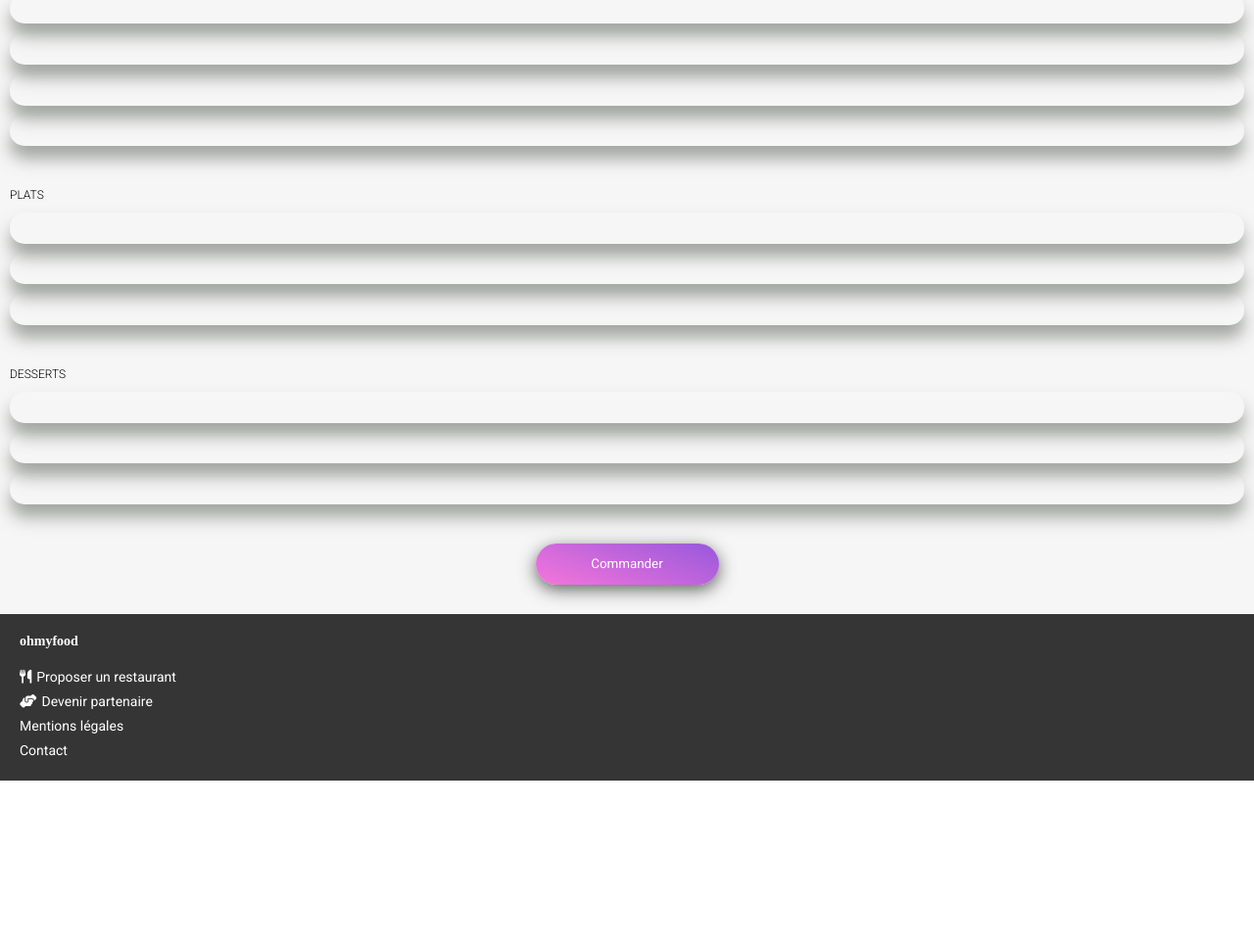
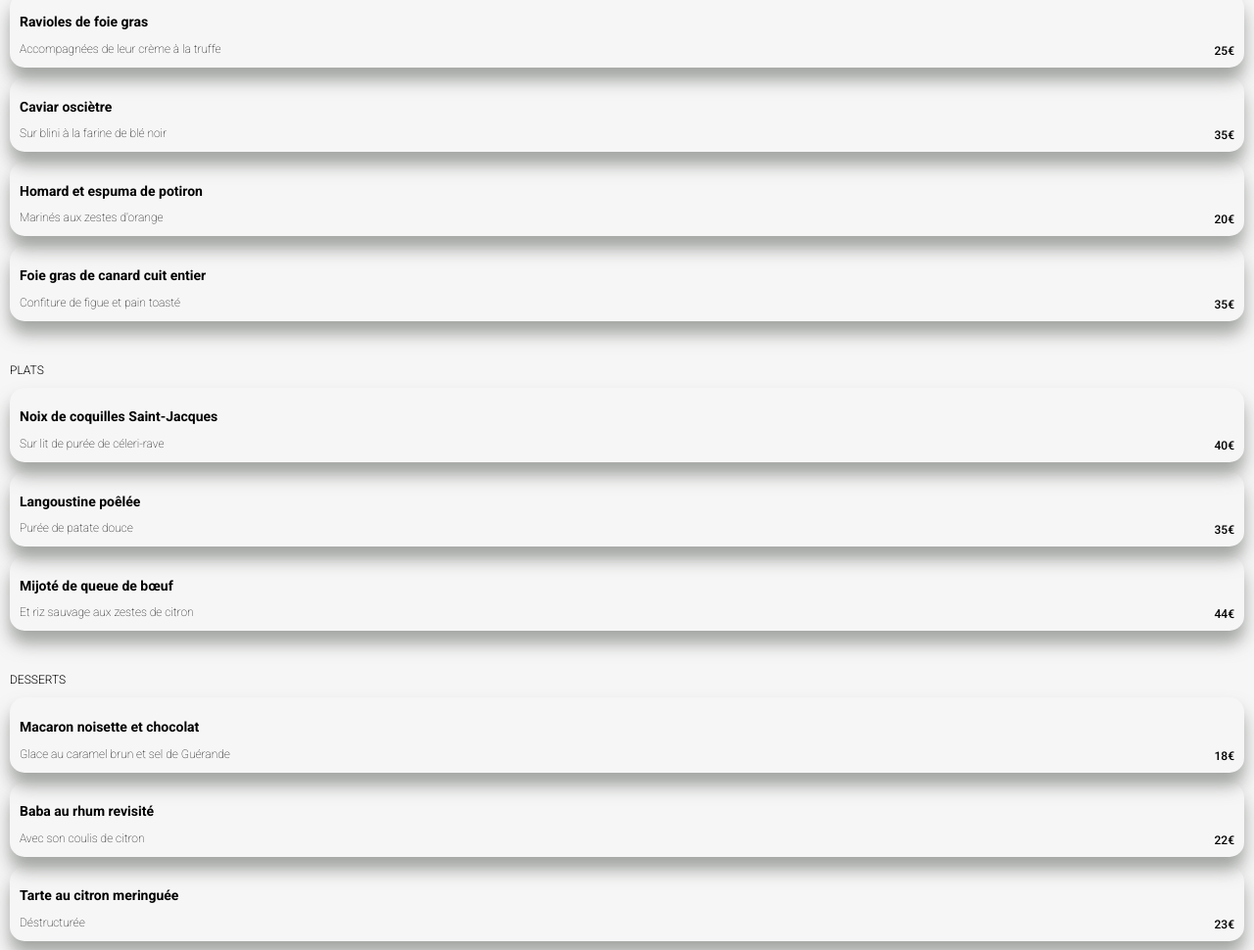
Before and after one commit to AlexiaThernisien/Projet_4_Ohmyfood, a plain HTML site: page la-note-enchantee.html in a window 1280 px wide. Shown: the part 1122-2092 px from the top of the page at 98% size. Before the commit the page ends 1919 px from the top, so only its background shows below. Drawn offline with Linux system fonts and the light colour scheme; a web font is replaced by a local one.

Commit message:
Update restaurant's pages with menus

```diff
--- a/la-note-enchantee.html
+++ b/la-note-enchantee.html
@@ -28,34 +28,34 @@
                     <span class="id_menu">ENTRÉES</span>
                     <div class="plat">
                         <div class="plat_name">
-                            <h2></h2>
-                            <h4></h4>
+                            <h2>Ravioles de foie gras</h2>
+                            <h4>Accompagnées de leur crème à la truffe</h4>
                         </div>
-                        <div class="price"></div>
+                        <div class="price">25€</div>
                         <div class="btn_check"><i class="fa-solid fa-circle-check"></i></div>
                     </div>
                     <div class="plat">
                         <div class="plat_name">
-                            <h2></h2>
-                            <h4></h4>
+                            <h2>Caviar osciètre </h2>
+                            <h4>Sur blini à la farine de blé noir</h4>
                         </div>
-                        <div class="price"></div>
+                        <div class="price">35€</div>
                         <div class="btn_check"><i class="fa-solid fa-circle-check"></i></div>
                     </div>
                     <div class="plat">
                         <div class="plat_name">
-                            <h2></h2>
-                            <h4></h4>
+                            <h2>Homard et espuma de potiron</h2>
+                            <h4>Marinés aux zestes d'orange</h4>
                         </div>
-                        <div class="price"></div>
+                        <div class="price">20€</div>
                         <div class="btn_check"><i class="fa-solid fa-circle-check"></i></div>
                     </div>
                     <div class="plat">
                         <div class="plat_name">
-                            <h2></h2>
-                            <h4></h4>
+                            <h2>Foie gras de canard cuit entier</h2>
+                            <h4>Confiture de figue et pain toasté</h4>
                         </div>
-                        <div class="price"></div>
+                        <div class="price">35€</div>
                         <div class="btn_check"><i class="fa-solid fa-circle-check"></i></div>
                     </div>
                 </div>
@@ -63,26 +63,26 @@
                     <span class="id_menu">PLATS</span>
                     <div class="plat">
                         <div class="plat_name">
-                            <h2></h2>
-                            <h4></h4>
+                            <h2>Noix de coquilles Saint-Jacques</h2>
+                            <h4>Sur lit de purée de céleri-rave</h4>
                         </div>
-                        <div class="price"></div>
+                        <div class="price">40€</div>
                         <div class="btn_check"><i class="fa-solid fa-circle-check"></i></div>
                     </div>
                     <div class="plat">
                         <div class="plat_name">
-                            <h2></h2>
-                            <h4></h4>
+                            <h2>Langoustine poêlée</h2>
+                            <h4>Purée de patate douce</h4>
                         </div>
-                        <div class="price"></div>
+                        <div class="price">35€</div>
                         <div class="btn_check"><i class="fa-solid fa-circle-check"></i></div>
                     </div>
                     <div class="plat">
                         <div class="plat_name">
-                            <h2></h2>
-                            <h4></h4>
+                            <h2>Mijoté de queue de bœuf</h2>
+                            <h4>Et riz sauvage aux zestes de citron</h4>
                         </div>
-                        <div class="price"></div>
+                        <div class="price">44€</div>
                         <div class="btn_check"><i class="fa-solid fa-circle-check"></i></div>
                     </div>
                 </div>
@@ -90,26 +90,26 @@
                     <span class="id_menu">DESSERTS</span>
                     <div class="plat">
                         <div class="plat_name">
-                            <h2></h2>
-                            <h4></h4>
+                            <h2>Macaron noisette et chocolat</h2>
+                            <h4>Glace au caramel brun et sel de Guérande</h4>
                         </div>
-                        <div class="price"></div>
+                        <div class="price">18€</div>
                         <div class="btn_check"><i class="fa-solid fa-circle-check"></i></div>
                     </div>
                     <div class="plat">
                         <div class="plat_name">
-                            <h2></h2>
-                            <h4></h4>
+                            <h2>Baba au rhum revisité</h2>
+                            <h4>Avec son coulis de citron</h4>
                         </div>
-                        <div class="price"></div>
+                        <div class="price">22€</div>
                         <div class="btn_check"><i class="fa-solid fa-circle-check"></i></div>
                     </div>
                     <div class="plat">
                         <div class="plat_name">
-                            <h2></h2>
-                            <h4></h4>
+                            <h2>Tarte au citron meringuée</h2>
+                            <h4>Déstructurée</h4>
                         </div>
-                        <div class="price"></div>
+                        <div class="price">23€</div>
                         <div class="btn_check"><i class="fa-solid fa-circle-check"></i></div>
                     </div>
                 </div>
```
Also changed, not shown: a-la-francaise.html (+27 -27 lines), le-delice-des-sens.html (+27 -27 lines).
